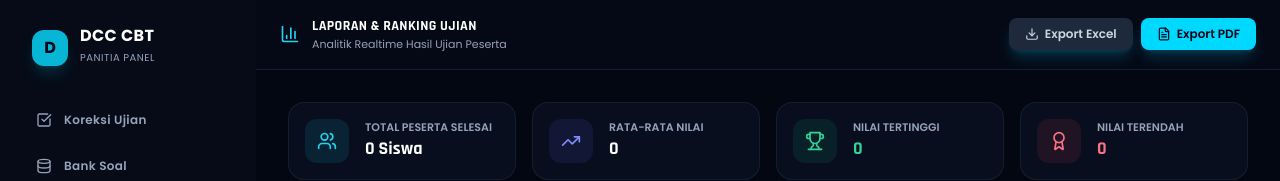
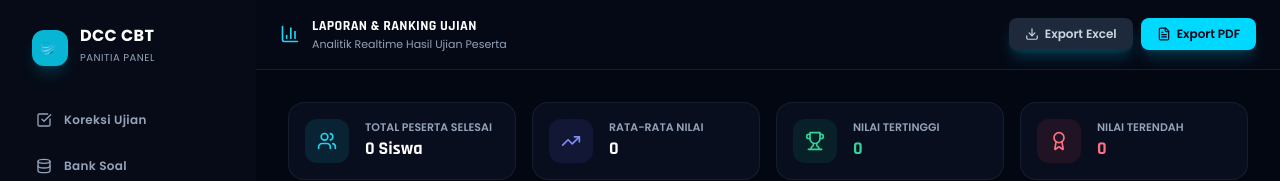
Before and after one commit to dcc-daruttaufiq/dcc-cbt-system, a React (Vite) app in the folder client/: page /laporan in a window 1280 px wide. Shown: the top 181 px of the page. Built offline with nearby package versions, Linux system fonts and the light colour scheme; no server answers.

Commit message:
logooooooooooooooooooooooooooooooooo

```diff
--- a/client/src/components/ui/Sidebar.jsx
+++ b/client/src/components/ui/Sidebar.jsx
@@ -1,9 +1,11 @@
-import React from 'react';
+import React, { useState } from 'react';
 import { NavLink, useNavigate } from 'react-router-dom';
 import { CheckSquare, Database, FileBarChart, LogOut } from 'lucide-react';
+import { LOGO_URL } from '../../config/brand';
 
 export default function Sidebar({ userRole = 'Panitia' }) {
   const navigate = useNavigate();
+  const [logoGagalDimuat, setLogoGagalDimuat] = useState(false);
 
   // Icon Lucide Modern & Elegan
   const links = [
@@ -21,11 +23,21 @@ export default function Sidebar({ userRole = 'Panitia' }) {
   return (
     <aside className="w-64 bg-[#080d1a]/80 backdrop-blur-md min-h-screen p-5 flex flex-col justify-between shrink-0 hidden md:flex border-0 text-slate-200">
       <div className="flex flex-col gap-6">
-        {/* Brand / Logo App */}
+        {/* Brand / Logo App (otomatis dari src/assets/logo/logo.png via brand.js).
+            Jika file logo belum ada / gagal dimuat, fallback aman ke kotak inisial "D". */}
         <div className="flex items-center gap-3 px-3 py-2">
-          <div className="w-9 h-9 rounded-xl bg-cyan-500 flex items-center justify-center font-bold text-slate-950 shadow-lg shadow-cyan-500/20">
-            D
-          </div>
+          {!logoGagalDimuat ? (
+            <img
+              src={LOGO_URL}
+              alt="Logo Lembaga"
+              onError={() => setLogoGagalDimuat(true)}
+              className="w-9 h-9 rounded-xl object-cover bg-cyan-500 shadow-lg shadow-cyan-500/20"
+            />
+          ) : (
+            <div className="w-9 h-9 rounded-xl bg-cyan-500 flex items-center justify-center font-bold text-slate-950 shadow-lg shadow-cyan-500/20">
+              D
+            </div>
+          )}
           <div>
             <h1 className="font-bold text-base tracking-wide text-white leading-none">DCC CBT</h1>
             <span className="text-[10px] text-slate-400 tracking-wider uppercase">{userRole} PANEL</span>
```
